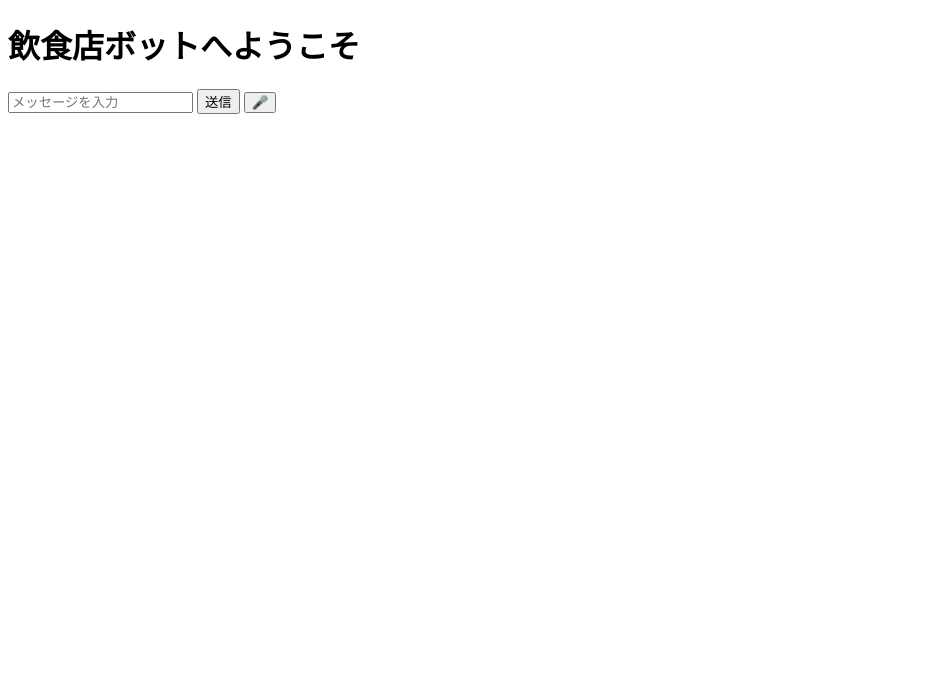
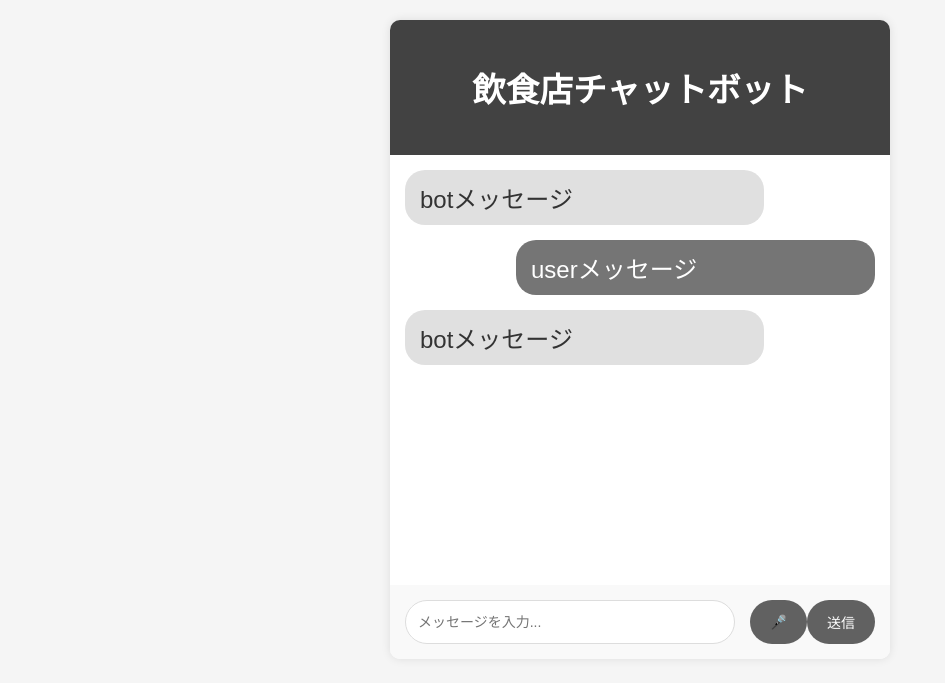
Before and after one commit to noobieplayer/CSAI, a Flask app: page / in a window 1280 px wide. Shown: the top 683 px of the page, without its empty margins (0-945 px from the left). Run offline with Flask 3, Linux system fonts and the light colour scheme; some libraries are stand-ins or nearby versions.

Commit message:
update index.html

```diff
--- a/app/templates/index.html
+++ b/app/templates/index.html
@@ -4,14 +4,101 @@
     <meta charset="UTF-8">
     <meta name="viewport" content="width=device-width, initial-scale=1.0">
     <title>飲食店ボット</title>
+    <style>
+        body {
+            font-family: Arial, sans-serif;
+            margin: 0;
+            padding: 0;
+            background-color: #f5f5f5;
+        }
+        .chat-container {
+            max-width: 500px;
+            margin: 20px auto;
+            background-color: #fff;
+            border-radius: 10px;
+            box-shadow: 0 0 10px rgba(0,0,0,0.1);
+            overflow: hidden;
+        }
+        .chat-header {
+            background-color: #424242;
+            color: white;
+            padding: 15px;
+            text-align: center;
+            font-size: 1.4em;
+        }
+        .chat-messages {
+            height: 400px;
+            overflow-y: auto;
+            padding: 15px;
+        }
+        .message {
+            margin-bottom: 15px;
+            padding: 10px 15px;
+            border-radius: 20px;
+            max-width: 70%;
+            font-size: 1.5em;
+        }
+        .bot-message {
+            background-color: #e0e0e0;
+            color: #333;
+            align-self: flex-start;
+        }
+        .user-message {
+            background-color: #757575;
+            color: white;
+            align-self: flex-end;
+            margin-left: auto;
+        }
+        .chat-input {
+            display: flex;
+            padding: 15px;
+            background-color: #f9f9f9;
+        }
+        .chat-input input {
+            flex-grow: 1;
+            padding: 12px;
+            border: 1px solid #ddd;
+            border-radius: 25px;
+            margin-right: 10px;
+            font-size: 14px;
+        }
+        .chat-input button {
+            background-color: #616161;
+            color: white;
+            border: none;
+            padding: 12px 20px;
+            border-radius: 25px;
+            cursor: pointer;
+            transition: background-color 0.3s;
+            font-size: 14px;
+        }
+        .chat-input button:hover {
+            background-color: #424242;
+        }
+        .voice-input {
+            background-color: #9e9e9e;
+            margin-left: 5px;
+        }
+        .voice-input:hover {
+            background-color: #757575;
+        }
+    </style>
 </head>
 <body>
-    <h1>飲食店ボットへようこそ</h1>
-    <div id="chat">
-        <div id="conversation"></div>
-        <input type="text" id="text-input" placeholder="メッセージを入力">
-        <button id="send-btn">送信</button>
-        <button id="voice-btn">🎤</button>
+    <div class="chat-container">
+        <div class="chat-header">
+            <h2>飲食店チャットボット</h2>
+        </div>
+        <div class="chat-messages conversation">
+            <div class="message bot-message">botメッセージ</div>
+            <div class="message user-message">userメッセージ</div>
+            <div class="message bot-message">botメッセージ</div>
+        </div>
+        <div class="chat-input">
+            <input type="text" id="text-input" placeholder="メッセージを入力...">
+            <button class="voice-input" id="voice-btn">🎤</button>
+            <button id="send-btn">送信</button>
+        </div>
     </div>
     <script src="//cdn.socket.io/4.0.0/socket.io.min.js"></script>
     <script src="/static/js/app.js"></script>
```
